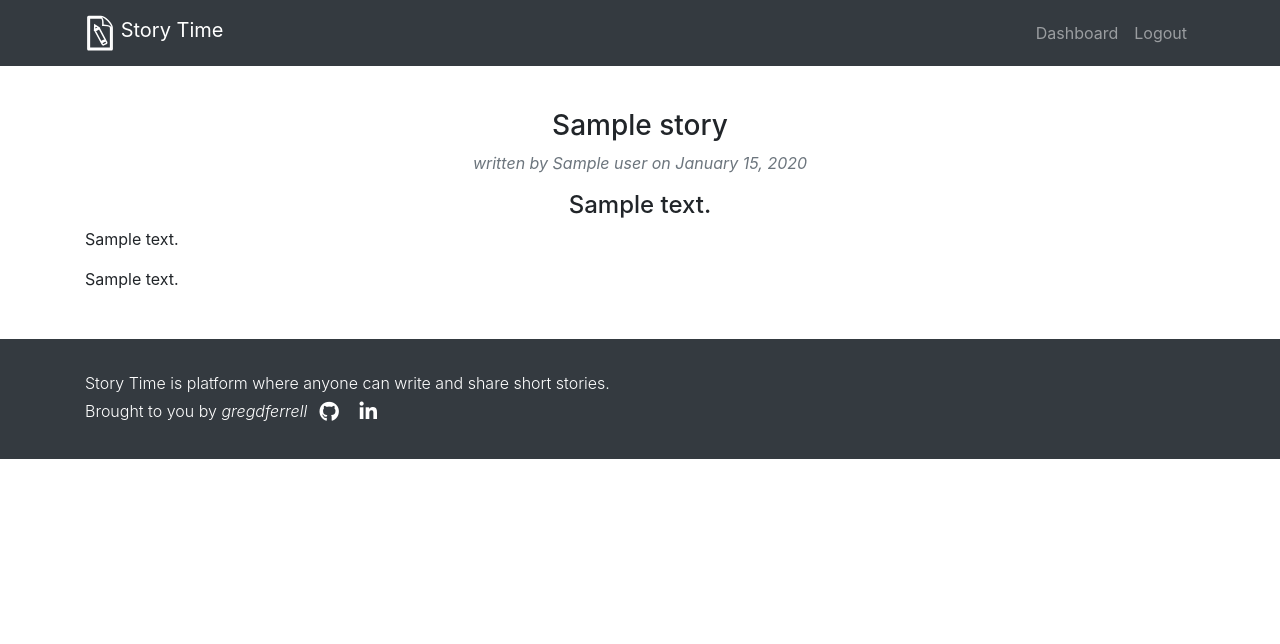
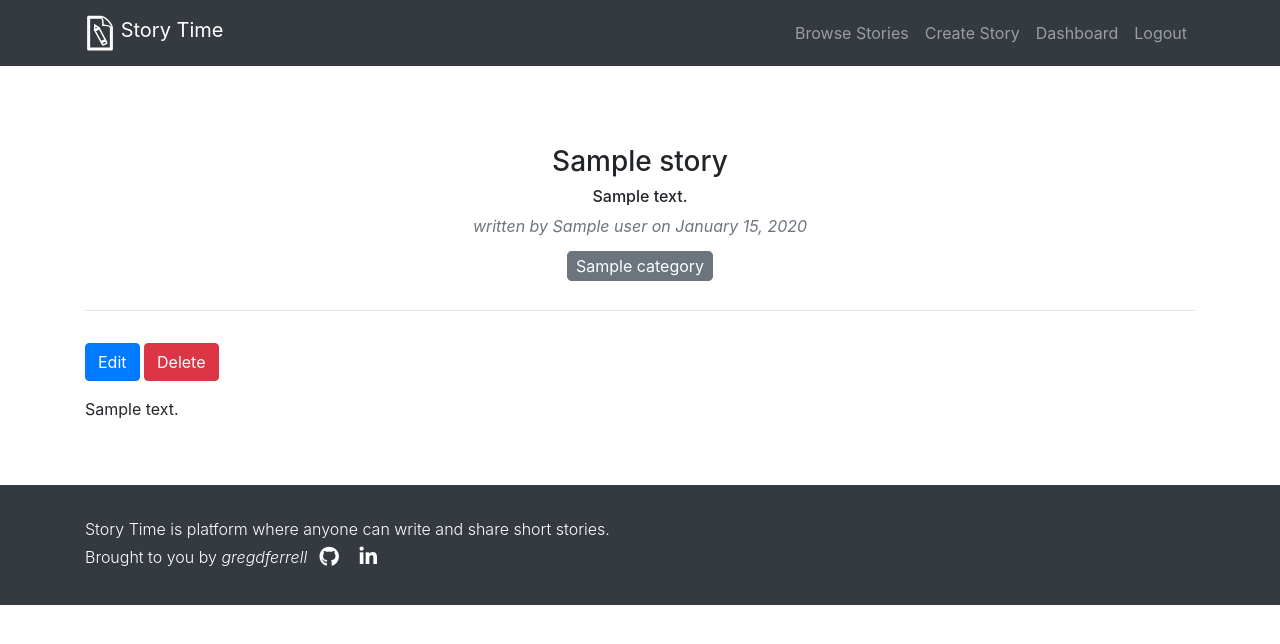
Before and after one commit to gregdferrell/course-fsw-p4-story-time, a Flask app: template storytime/templates/view_story.html in a window 1280 px wide. Shown: the top 644 px of the page. Run offline with Flask 2, Linux system fonts and the light colour scheme; the visitor is signed in with stand-in values (Sample User, id 1); tables that the repository leaves empty hold one stand-in row (values such as "Sample post"); the template is opened without the code that fills it: most values are stand-ins (such as "Sample title", 1, 10 or a date in 2020); parts of the project's set-up code (start-up, migrations or seed data) failed here and were passed over; some libraries are stand-ins or nearby versions.

Commit message:
add the ability to create stories; minor updates to styling

```diff
--- a/storytime/app.py
+++ b/storytime/app.py
@@ -18,7 +18,7 @@ from storytime import story_time_service
 from storytime.exceptions import AppException, AppExceptionNotFound
 from storytime.sec_util import AuthProvider, LoginSessionKeys, is_user_authenticated, login_required, \
     reset_user_session, store_user_session
-from storytime.story_time_db_init import User
+from storytime.story_time_db_init import User, Story
 from storytime.web_api import web_api
 
 # Auth
@@ -132,8 +132,7 @@ def login_google():
 
     # Check to see if a user is already logged in
     stored_credentials_json = login_session.get(LoginSessionKeys.GOOGLE_CREDENTIALS_JSON.value)
-    stored_credentials = None if not stored_credentials_json else OAuth2Credentials.from_json(
-        stored_credentials_json)
+    stored_credentials = None if not stored_credentials_json else OAuth2Credentials.from_json(stored_credentials_json)
     stored_gplus_id = login_session.get(LoginSessionKeys.GOOGLE_ID.value)
 
     if stored_credentials is not None:
@@ -264,6 +263,37 @@ def user_dashboard():
                            picture=login_session.get(LoginSessionKeys.PICTURE.value))
 
 
+@app.route('/stories/create', methods=['GET'])
+@login_required
+def get_create_story_page():
+    categories = story_time_service.get_categories()
+    return render_template('create_story.html', categories=categories)
+
+
+@app.route('/stories/create', methods=['POST'])
+@login_required
+def create_story():
+    category_ids = request.form.getlist('categories', type=int)
+    categories = story_time_service.get_categories_by_ids(category_ids=category_ids)
+
+    # Create story from user input
+    story = Story(title=request.form.get('title', None), description=request.form.get('description', None),
+                  story_text=request.form.get('text', None), active=True,
+                  categories=categories,
+                  user_id=login_session[LoginSessionKeys.USER_ID.value])
+
+    # Check required fields from user input
+    if not (story.title, story.description, story.story_text):
+        error_message = 'You must specify the title, description and text for your story!'
+        flash(error_message, 'danger')
+        return redirect(url_for('get_create_story_page'))
+
+    story_time_service.create_story(story)
+    success_message = 'Created {} successfully.'.format(story.title)
+    flash(success_message, 'success')
+    return redirect(url_for('user_dashboard'))
+
+
 @app.route('/stories/<int:story_id>', methods=['GET'])
 def view_story(story_id):
     story = story_time_service.get_story_by_id(story_id=story_id)
--- a/storytime/static/css/main.css
+++ b/storytime/static/css/main.css
@@ -3,7 +3,7 @@
  */
 
 body {
-    padding-top: 60px;
+    padding-top: 80px;
 }
 
 :root {
@@ -15,11 +15,18 @@ body {
 }
 
 .category-label {
-    border: 1px solid grey;
+    background-color: #6C757D;
+    border: 1px solid #6C757D;
     border-radius: 5px;
     -webkit-border-radius: 5px;
     -moz-border-radius: 5px;
-    padding: .25em;
+    color: white;
+    padding: .25rem .5rem .25rem;
+}
+
+#create-story-section {
+    margin-bottom: 3rem;
+    margin-top: 3rem;
 }
 
 .cur-point {
@@ -98,6 +105,11 @@ body {
     font-weight: 300;
 }
 
+#latest-stories {
+    border-bottom: 0.1rem solid #EEE;
+    border-top: 0.1rem solid #EEE;
+}
+
 .profile-picture {
     width: 150px;
     height: 150px;
@@ -110,14 +122,21 @@ body {
     margin-bottom: 20rem;
 }
 
-.story-detail {
-    margin-bottom: 3rem;
-    margin-top: 3rem;
+#story-detail-section {
+    margin-bottom: 4rem;
+    margin-top: 4rem;
 }
 
-.story-list {
-    border-bottom: 0.1rem solid #EEE;
-    border-top: 0.1rem solid #EEE;
+#story-detail-header {
+    margin-bottom: 2rem;
+}
+
+#story-detail-body {
+    margin-top: 2rem;
+}
+
+#story-detail-buttons {
+    margin-bottom: 1rem;
 }
 
 /*
--- a/storytime/story_time_db_init.py
+++ b/storytime/story_time_db_init.py
@@ -5,6 +5,7 @@
 
 import configparser
 import os
+from typing import List
 
 from sqlalchemy import Boolean, Column, ForeignKey, Integer, Table, Text, create_engine, text
 from sqlalchemy.ext.declarative import declarative_base
--- a/storytime/story_time_service.py
+++ b/storytime/story_time_service.py
@@ -2,6 +2,7 @@
 # Story Time App
 # Exposes functions that connect to and query the storytime DB
 #
+from typing import List
 
 from sqlalchemy.orm.exc import NoResultFound
 
@@ -96,7 +97,7 @@ def deactivate_story(story_id: int):
 def get_stories():
     """
     Gets all active stories.
-    :return: a SQL Alchemy query result representing a list of stories
+    :return: a list of stories
     """
     return db_session.query(Story).filter_by(active=True).all()
 
@@ -105,7 +106,7 @@ def get_stories_by_category_id(category_id: int):
     """
     Gets all active stories for the given category_id.
     :param category_id: the primary key for the category to search on
-    :return: a SQL Alchemy query result representing a list of stories
+    :return: a list of stories
     """
     return db_session.query(Story).filter_by(active=True).filter(Story.categories.any(Category.id == category_id)).all()
 
@@ -114,7 +115,7 @@ def get_stories_by_user_id(user_id: int):
     """
     Gets all active stories for the given user id.
     :param user_id: the primary key for the user to search on
-    :return: a SQL Alchemy query result representing a list of stories
+    :return: a list of stories
     """
     return db_session.query(Story).filter_by(active=True, user_id=user_id).all()
 
@@ -162,9 +163,9 @@ def create_category(category: Category):
 def get_categories():
     """
     Gets all active categories.
-    :return: a SQL Alchemy query result representing a list of categories
+    :return: a list of categories
     """
-    return db_session.query(Category).all()
+    return db_session.query(Category).order_by(Category.label.asc()).all()
 
 
 def get_category_by_id(category_id: int):
@@ -179,6 +180,18 @@ def get_category_by_id(category_id: int):
         return None
 
 
+def get_categories_by_ids(category_ids: List):
+    """
+    Gets a list of categories by their ids
+    :param category_ids: the list of category ids
+    :return: a list of categories
+    """
+    try:
+        return db_session.query(Category).filter(Category.id.in_(category_ids)).all()
+    except NoResultFound:
+        return None
+
+
 def get_category_by_label(category_label: str):
     """
     Gets a category by label
--- a/storytime/templates/base_layout.html
+++ b/storytime/templates/base_layout.html
@@ -29,7 +29,13 @@
                 <span class="align-middle">Story Time</span>
             </a>
             <ul class="navbar-nav">
+                <li class="nav-item">
+                    <a class="nav-link" href="#">Browse Stories</a>
+                </li>
                 {% if session['user_id'] %}
+                    <li class="nav-item">
+                        <a class="nav-link" href="{{ url_for('create_story') }}">Create Story</a>
+                    </li>
                     <li class="nav-item">
                         <a class="nav-link" href="{{ url_for('user_dashboard') }}">Dashboard</a>
                     </li>
--- a/storytime/templates/view_story.html
+++ b/storytime/templates/view_story.html
@@ -5,16 +5,35 @@
 {% block page_detail %}
     {% include "show_flashed_messages.html" %}
 
-    <section class="container">
-        <article class="story-detail">
-            <h3 class="text-center">{{ story.title }}</h3>
-            <p class="text-muted font-italic text-center">written by {{ story.user.name }} on {{ story.date_created | format_date }}</p>
-            <h4 class="text-center">{{ story.description }}</h4>
+    <section class="container" id="story-detail-section">
+        <header class="text-center" id="story-detail-header">
+            <h3>{{ story.title }}</h3>
+            <h6>{{ story.description }}</h6>
+            <p class="text-muted font-italic">written by {{ story.user.name }} on {{ story.date_created | format_date }}</p>
+            {% for category in story.categories %}
+                <span class="category-label" data-toggle="tooltip" data-placement="bottom" title="{{ category.description }}">{{ category.label }}</span>
+            {% endfor %}
+        </header>
+        <hr/>
+        <article id="story-detail-body">
+            {% if session['user_id'] == story.user_id %}
+                <div id="story-detail-buttons">
+                    <a class="btn btn-primary" href="#" role="button">Edit</a>
+                    <a class="btn btn-danger" href="#" role="button">Delete</a>
+                </div>
+            {% endif %}
             {% for story_text_paragraph in story_text_paragraphs %}
-                <p>{{ story_text_paragraph }}</p>
+                <p class="text-left">{{ story_text_paragraph }}</p>
             {% endfor %}
-            <p>{{ story.story_text }}</p>
         </article>
     </section>
 
 {% endblock %}
+
+{% block page_end_scripts %}
+    <script>
+        $(function () {
+          $('[data-toggle="tooltip"]').tooltip()
+        })
+    </script>
+{% endblock %}
```
Also changed, not shown: storytime/templates/create_story.html (added, +38 -0 lines), storytime/templates/index.html (+6 -4 lines), storytime/templates/user_dashboard.html (+8 -6 lines), README.md.
